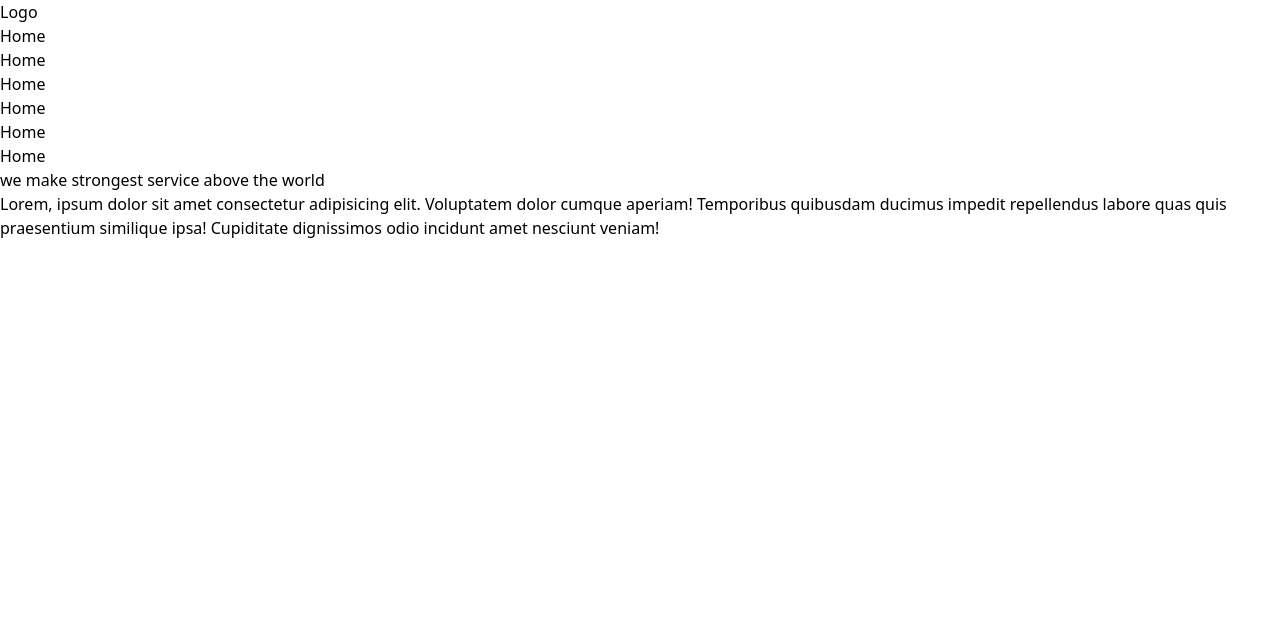
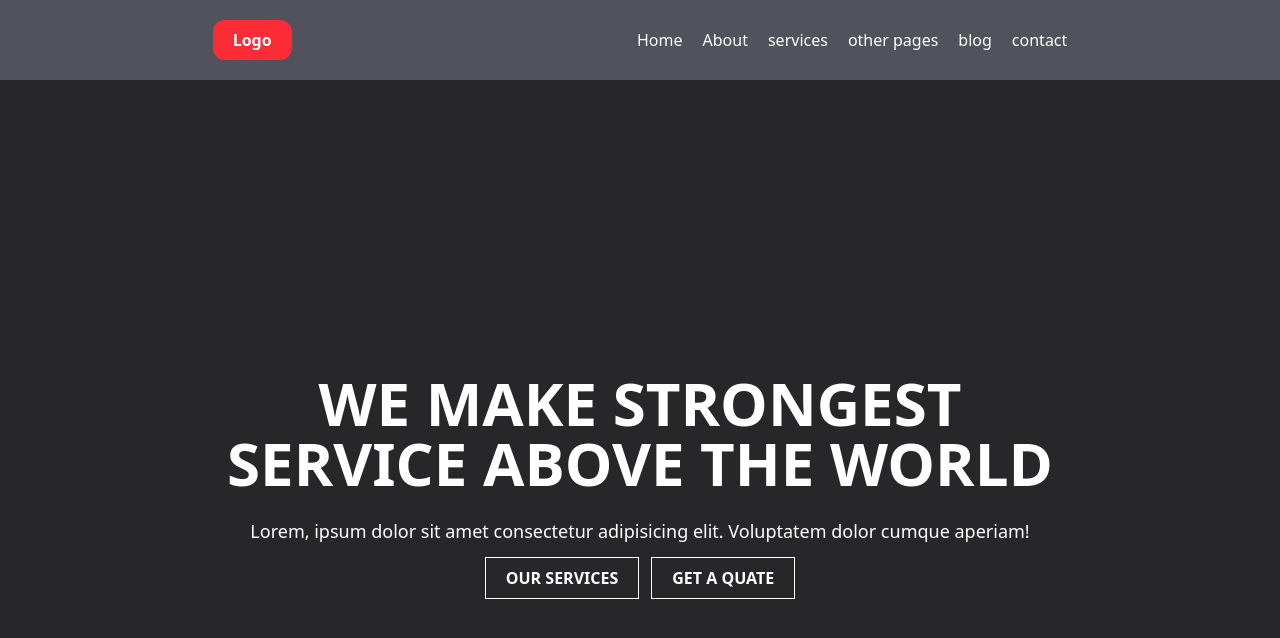
Before and after one commit to mdsohanmondal/Carries-track-service, a plain HTML site: page index.html in a window 1280 px wide. Drawn offline with nearby package versions, Linux system fonts and the light colour scheme.

Commit message:
style the html template

```diff
--- a/index.html
+++ b/index.html
@@ -7,40 +7,61 @@
     <script src="https://cdn.jsdelivr.net/npm/@tailwindcss/browser@4"></script>
   </head>
   <body>
-    <div id="main">
-        <div class="nav-bar">
-            <div class="logo">
+    <div id="main" class="w-full h-screen bg-zinc-800 text-white overflow-hidden">
+      <div
+        class="nav-bar flex w-full px-10 py-5 items-center justify-around bg-zinc-600"
+      >
+        <div
+          class="logo bg-red-500 px-5 py-2 rounded-xl cursor-pointer font-bold hover:scale-[1.2]"
+        >
           <h1>Logo</h1>
         </div>
         <div class="links">
-                <ul>
-                    <li>
+          <ul class="flex items-center justify-between gap-5">
+            <li
+              class="text-md cursor-pointer hover:text-blue-600 hover:border-b"
+            >
               Home
             </li>
-                    <li>
-                        Home
+            <li
+              class="text-md cursor-pointer hover:text-blue-600 hover:border-b"
+            >
+              About
             </li>
-                    <li>
-                        Home
+            <li
+              class="text-md cursor-pointer hover:text-blue-600 hover:border-b"
+            >
+              services
             </li>
-                    <li>
-                        Home
+            <li
+              class="text-md cursor-pointer hover:text-blue-600 hover:border-b"
+            >
+              other pages
             </li>
-                    <li>
-                        Home
+            <li
+              class="text-md cursor-pointer hover:text-blue-600 hover:border-b"
+            >
+              blog
             </li>
-                    <li>
-                        Home
+            <li
+              class="text-md cursor-pointer hover:text-blue-600 hover:border-b"
+            >
+              contact
             </li>
           </ul>
         </div>
       </div>
-        <div class="body">
-            <div class="image">
-                <h1>
-                    we make strongest service above the world
-                </h1>
-                <p>Lorem, ipsum dolor sit amet consectetur adipisicing elit. Voluptatem dolor cumque aperiam! Temporibus quibusdam ducimus impedit repellendus labore quas quis praesentium similique ipsa! Cupiditate dignissimos odio incidunt amet nesciunt veniam!</p>
+      <div class="body w-full h-screen flex items-center justify-center p-10">
+        <div class="image flex flex-col gap-3 justify-center items-center">
+          <h1 class="text-6xl font-semibold text-center leading-none m-3 uppercase">we make strongest <br> service above the world</h1>
+          <p class="text-lg font-light">
+            Lorem, ipsum dolor sit amet consectetur adipisicing elit. Voluptatem
+            dolor cumque aperiam!
+          </p>
+          <div class="buttons flex items-center justify-center gap-3">
+            <button class="border px-5 py-2 uppercase cursor-pointer hover:bg-zinc-500 hover:text-zinc-100 font-semibold hover:rounded-xl">our services</button>
+            <button class="border px-5 py-2 uppercase cursor-pointer hover:bg-zinc-500 hover:text-zinc-100 font-semibold hover:rounded-xl">get a quate</button>
+          </div>
         </div>
       </div>
     </div>
```
Also changed, not shown: 1 other file. Lines whose indentation alone changed are shown as unchanged.
